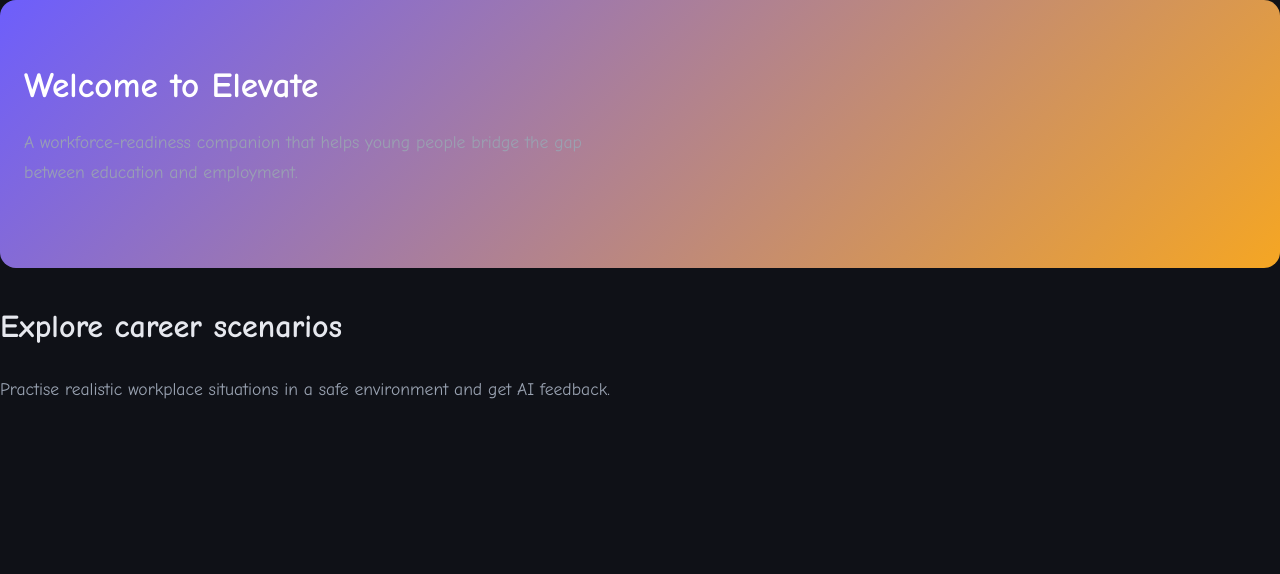
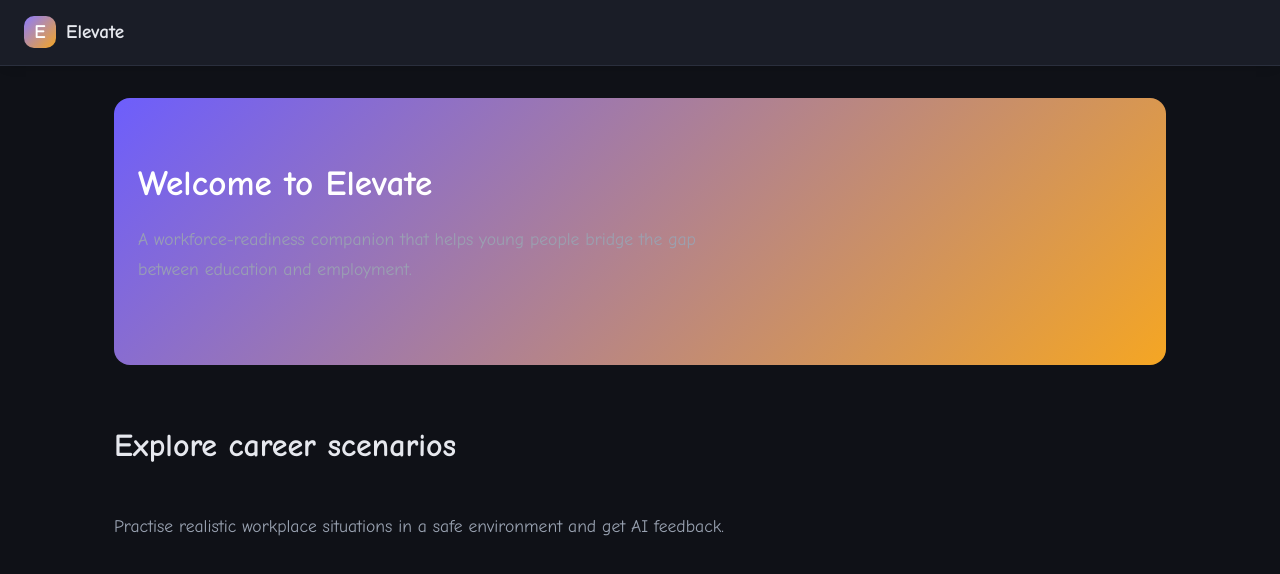
Before and after one commit to NeoPhukubye/Elevate, a website with bundled scripts: page index.html in a window 1280 px wide. Built offline with nearby package versions, Linux system fonts and the light colour scheme; files whose address does not match are found by name; a web font is replaced by a local one.

Commit message:
Fix blank page: use semantic elements instead of Tailwind classes

```diff
--- a/index.html
+++ b/index.html
@@ -14,7 +14,15 @@
 <body class="h-full">
   <a href="#main" class="skip-to-content">Skip to content</a>
 
-  <div id="app" class="min-h-full flex flex-col"></div>
+  <header class="nav">
+    <div class="brand">
+      <div class="logo">E</div>
+      <span>Elevate</span>
+    </div>
+    <nav class="links"></nav>
+  </header>
+
+  <main id="app" class="app"></main>
 
   <script type="module" src="js/app.js"></script>
   <script type="module" src="js/main.js"></script>
```
